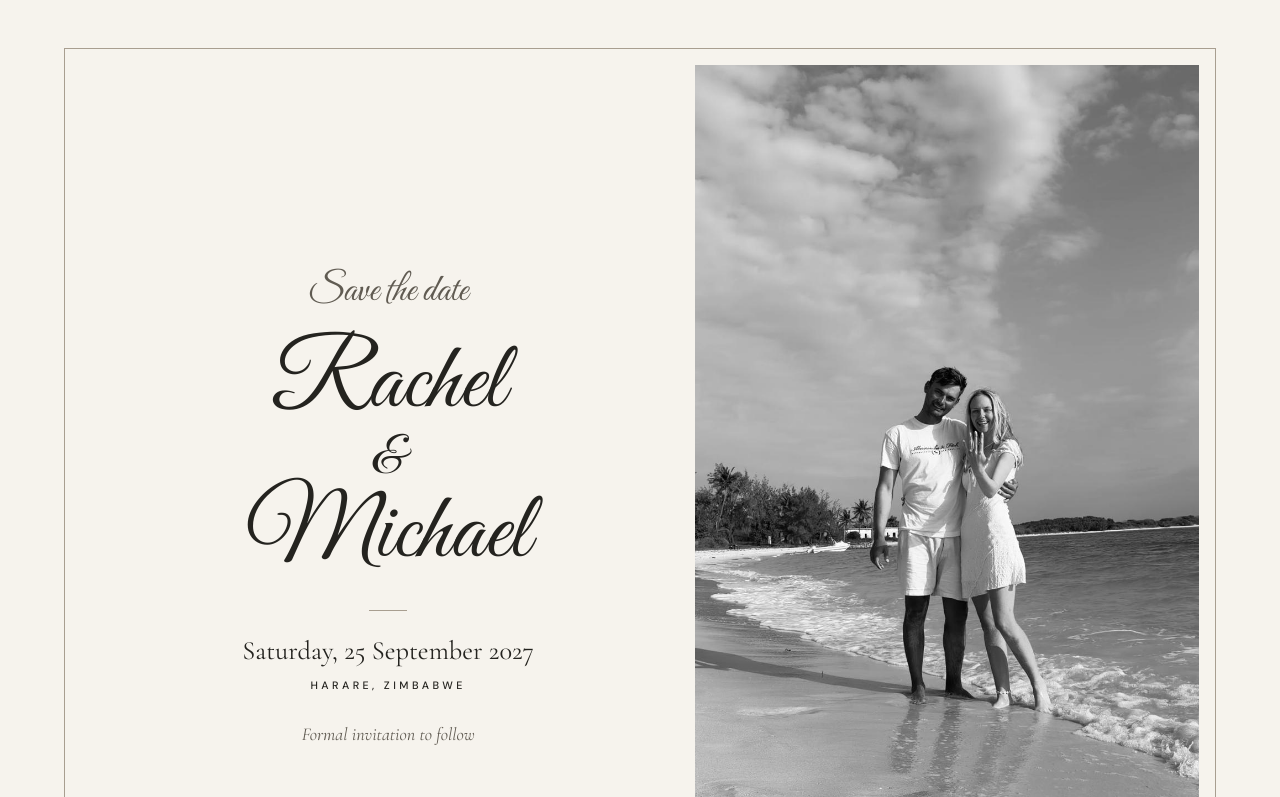
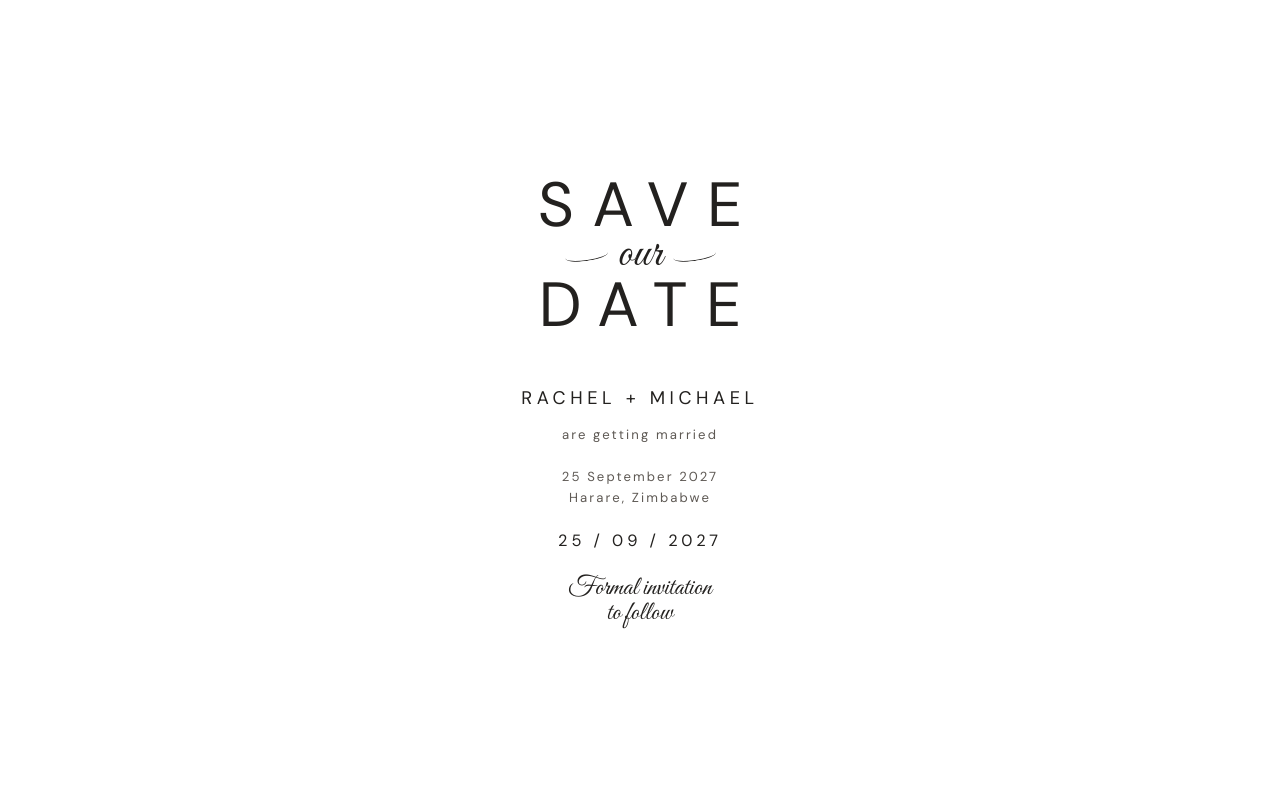
Before and after one commit to DielleZW/wedding-websites, a plain HTML site: page couples/rachel-michael/index.html in a window 1280 px wide. Shown: the top 797 px of the page. Drawn offline with nearby package versions, Linux system fonts and the light colour scheme.

Commit message:
Match Rachel and Michael’s original save-the-date reference

```diff
--- a/couples/rachel-michael/index.html
+++ b/couples/rachel-michael/index.html
@@ -5,29 +5,34 @@
   <meta name="viewport" content="width=device-width, initial-scale=1">
   <meta name="description" content="Save the date for Rachel and Michael’s wedding on Saturday, 25 September 2027 in Harare, Zimbabwe.">
   <meta name="robots" content="noindex">
-  <meta name="theme-color" content="#f6f3ed">
+  <meta name="theme-color" content="#ffffff">
   <title>Rachel &amp; Michael | Save the Date</title>
   <link rel="preconnect" href="https://fonts.googleapis.com">
   <link rel="preconnect" href="https://fonts.gstatic.com" crossorigin>
-  <link rel="stylesheet" href="https://fonts.googleapis.com/css2?family=Cormorant+Garamond:ital,wght@0,400;1,400&family=DM+Sans:wght@400;500&family=Great+Vibes&display=swap">
-  <link rel="stylesheet" href="styles.css?v=cursive">
+  <link rel="stylesheet" href="https://fonts.googleapis.com/css2?family=DM+Sans:wght@400;500&family=Great+Vibes&display=swap">
+  <link rel="stylesheet" href="styles.css?v=stationery">
 </head>
 <body>
   <main>
     <section class="announcement" aria-labelledby="couple">
-      <div class="details">
-        <p class="eyebrow">Save the date</p>
-        <h1 id="couple"><span>Rachel</span> <span class="ampersand">&amp;</span> <span>Michael</span></h1>
-        <div class="rule" aria-hidden="true"></div>
-        <p class="date"><time datetime="2027-09-25">Saturday, 25 September 2027</time></p>
-        <p class="location">Harare, Zimbabwe</p>
-        <p class="note">Formal invitation to follow</p>
+      <p class="announcement-title" aria-label="Save our date">
+        <span aria-hidden="true">Save</span>
+        <span class="our" aria-hidden="true">our</span>
+        <span aria-hidden="true">Date</span>
+      </p>
+      <h1 id="couple">Rachel <span aria-label="and">+</span> Michael</h1>
+      <p class="getting-married">are getting married</p>
+      <div class="wedding-details">
+        <p><time datetime="2027-09-25">25 September 2027</time></p>
+        <p>Harare, Zimbabwe</p>
       </div>
-      <img class="portrait" src="assets/beach.jpg" width="912" height="1600" alt="Rachel and Michael smiling together on the beach" fetchpriority="high">
+      <p class="date-numerals" aria-hidden="true">25 / 09 / 2027</p>
+      <p class="note">Formal invitation<br>to follow</p>
     </section>
-    <figure class="lakeside">
+    <div class="photos">
+      <img src="assets/beach.jpg" width="912" height="1600" alt="Rachel and Michael smiling together on the beach" loading="lazy">
       <img src="assets/fishing.jpg" width="1365" height="1537" alt="Rachel and Michael fishing together by the water" loading="lazy">
-    </figure>
+    </div>
   </main>
 </body>
 </html>
--- a/couples/rachel-michael/styles.css
+++ b/couples/rachel-michael/styles.css
@@ -1,65 +1,87 @@
 :root {
   color-scheme: light;
-  --paper: #f6f3ed;
-  --ink: #24231f;
-  --muted: #605b52;
-  --line: #a89e90;
-  --serif: 'Cormorant Garamond', Georgia, serif;
+  --ink: #23211f;
+  --muted: #5e5954;
+  --sans: 'DM Sans', Arial, sans-serif;
   --script: 'Great Vibes', 'Snell Roundhand', 'Brush Script MT', cursive;
-  --sans: 'DM Sans', Arial, sans-serif;
 }
 
 * { box-sizing: border-box; }
-body { margin: 0; background: var(--paper); color: var(--ink); }
-main { max-width: 78rem; margin-inline: auto; padding: clamp(1rem, 4vw, 3rem); }
+body { margin: 0; background: #fff; color: var(--ink); font-family: var(--sans); }
+p { margin: 0; }
 
 .announcement {
-  display: grid;
-  grid-template-columns: minmax(0, 1fr) minmax(0, .82fr);
-  align-items: stretch;
-  border: 1px solid var(--line);
-  padding: clamp(.5rem, 1.25vw, 1rem);
-}
-
-.details {
   display: grid;
   justify-items: center;
   align-content: center;
   text-align: center;
+  min-height: 100vh;
+  min-height: 100svh;
   padding: 3rem 1rem;
 }
 
-.details p { margin: 0; }
-.eyebrow {
-  font: 400 clamp(1.85rem, 3vw, 2.6rem)/1.25 var(--script);
-  color: var(--muted);
+.announcement-title {
+  display: grid;
+  justify-items: center;
+  font-size: clamp(2.65rem, 9vw, 3.9rem);
+  line-height: 1;
+  letter-spacing: .3em;
+  text-transform: uppercase;
 }
 
-.location {
-  font: 500 .67rem/1.65 var(--sans);
-  text-transform: uppercase;
-  letter-spacing: .32em;
+.announcement-title > span:not(.our) { padding-inline-start: .3em; }
+
+.our {
+  display: flex;
+  align-items: center;
+  gap: .22em;
+  font: 400 .75em/.82 var(--script);
+  letter-spacing: normal;
+  text-transform: none;
+}
+
+.our::before, .our::after {
+  content: '';
+  width: .91em;
+  height: .21em;
+  border-bottom: 1px solid currentColor;
+  border-radius: 50%;
+  transform: rotate(-8deg);
 }
 
 h1 {
-  display: grid;
-  justify-items: center;
-  font: 400 clamp(3.8rem, 7.5vw, 7rem)/.98 var(--script);
-  margin: .23em 0 .3em;
-  padding-inline: .12em;
+  margin: clamp(2.2rem, 6vh, 3.45rem) 0 0;
+  font-size: clamp(.9rem, 3.7vw, 1.14rem);
+  font-weight: 400;
+  line-height: 1.5;
+  letter-spacing: .25em;
+  text-transform: uppercase;
 }
 
-.ampersand { font-size: .55em; line-height: 1.05; }
-.rule { width: 2.4rem; height: 1px; background: var(--line); margin-bottom: 1.45rem; }
-.date { font: 400 clamp(1.18rem, 2.25vw, 1.65rem)/1.3 var(--serif); }
-.details .location { margin-top: .55rem; }
-.details .note { margin-top: 1.7rem; color: var(--muted); font: italic 400 1.13rem/1.35 var(--serif); }
-img { display: block; width: 100%; height: auto; }
-.lakeside { max-width: 34rem; margin: clamp(2.75rem, 7vw, 6rem) auto clamp(1rem, 4vw, 3rem); }
+.getting-married, .wedding-details {
+  color: var(--muted);
+  font-size: .82rem;
+  line-height: 1.6;
+  letter-spacing: .16em;
+}
 
-@media (max-width: 42rem) {
-  main { max-width: 30rem; }
-  .announcement { grid-template-columns: 1fr; }
-  .details { padding: 2.65rem .65rem 2.5rem; }
-  h1 { font-size: clamp(3.4rem, 13vw, 5.6rem); }
+.getting-married { margin-top: .75rem; }
+.wedding-details { margin-top: 1.3rem; }
+.date-numerals { margin-top: 1.4rem; font-size: 1.02rem; letter-spacing: .24em; }
+.note { margin-top: 1.55rem; font: 400 1.65rem/.95 var(--script); }
+
+.photos {
+  display: grid;
+  grid-template-columns: repeat(2, minmax(0, 1fr));
+  align-items: center;
+  gap: clamp(1rem, 4vw, 3rem);
+  max-width: 49rem;
+  margin-inline: auto;
+  padding: 1rem clamp(1rem, 4vw, 3rem) 3rem;
 }
+
+.photos img { display: block; width: 100%; height: auto; }
+
+@media (max-width: 36rem) {
+  .photos { grid-template-columns: 1fr; max-width: 28rem; }
+}
```
